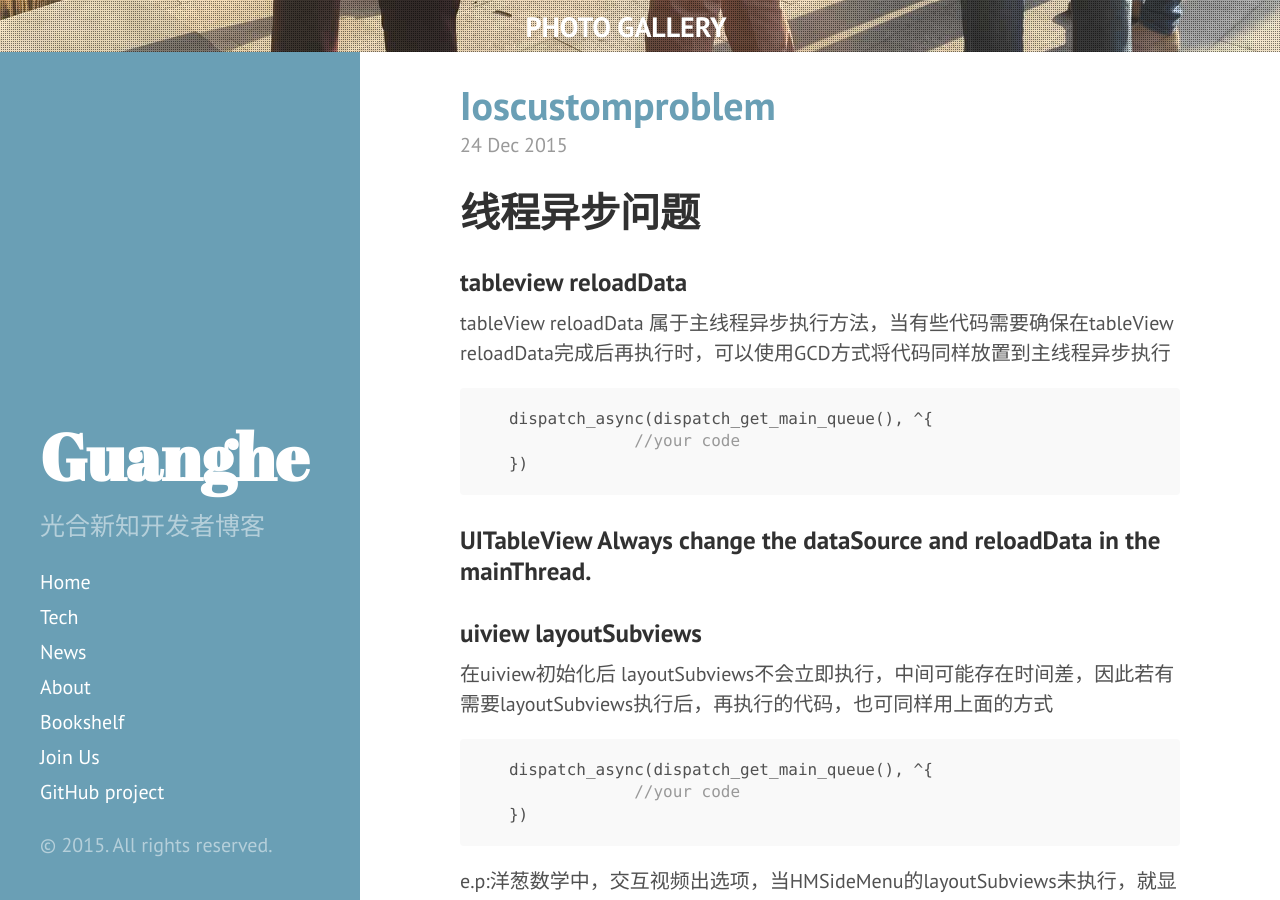
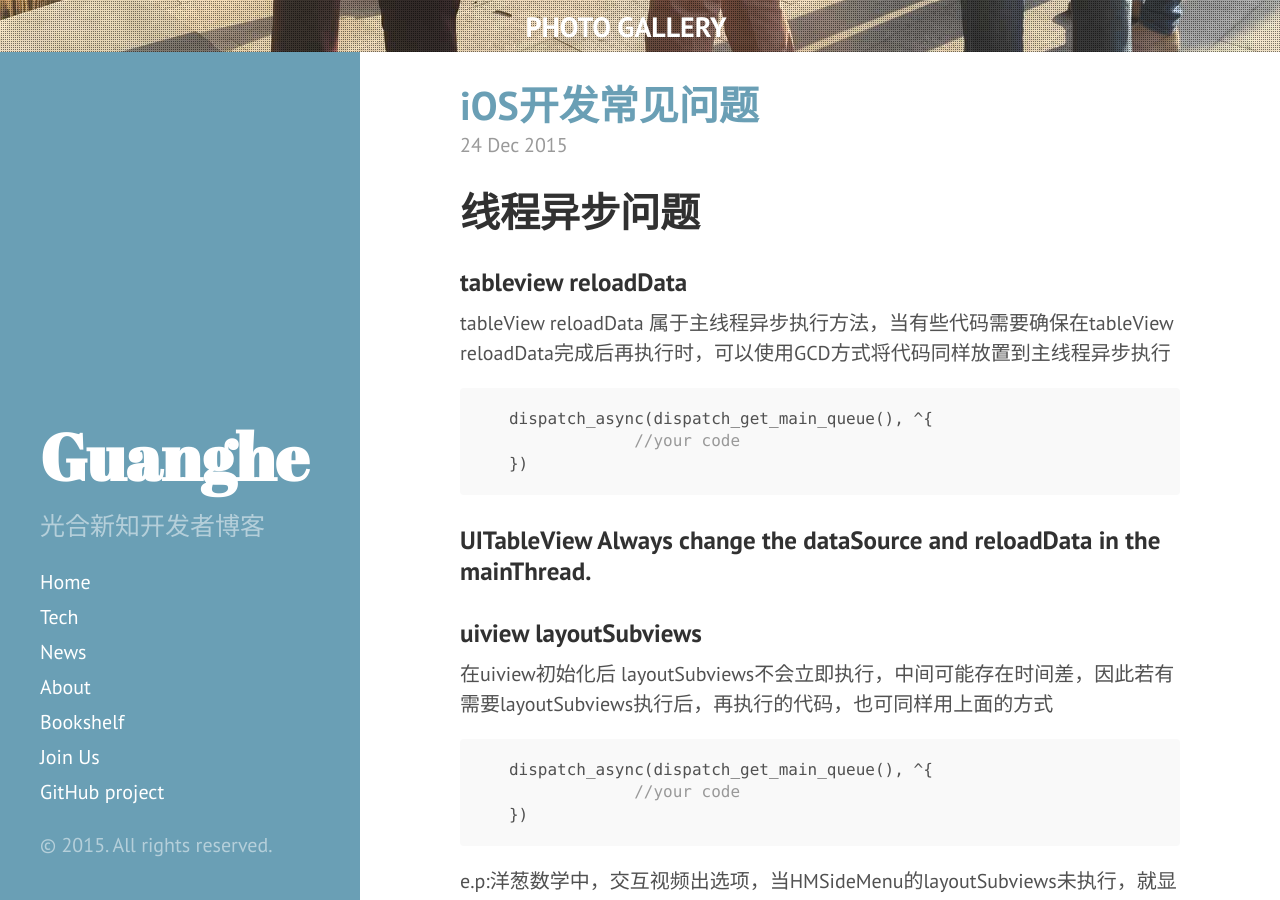
Before and after one commit to guanghetv/guanghetv.github.io, a Jekyll site: the page built from index.html, in a window 1280 px wide and 900 px high. Built offline with Jekyll 4.4.1, drawn with Linux system fonts in a browser that asks for light colours; some web fonts are replaced; Markdown is read by kramdown in place of the engine named in the settings; the list of posts is cut into pages by our own code.

Commit message:
添加标题

```diff
--- a/_posts/2015-12-24-iOSCustomProblem.markdown
+++ b/_posts/2015-12-24-iOSCustomProblem.markdown
@@ -1,3 +1,10 @@
+---
+layout: post
+title:  "iOS开发常见问题"
+category: tech
+author: "jichengsun"
+---
+
 #线程异步问题
 ###tableview reloadData
 
```
